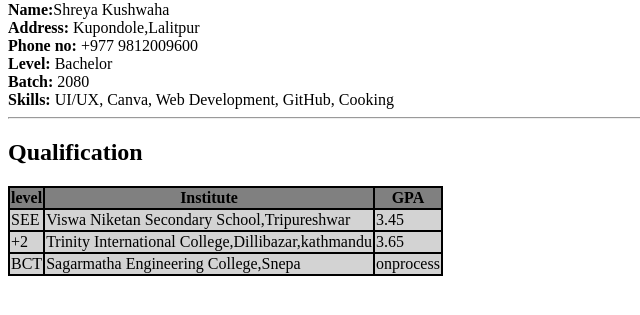
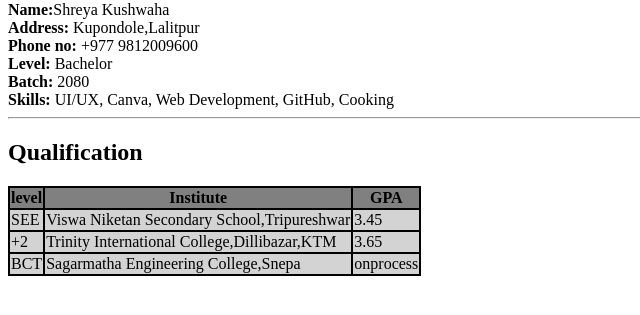
Before and after one commit to shreya-lgtm/web-development-class, a plain HTML site: page index.html in a window 1280 px wide. Shown: the part 79-394 px from the top of the page, without its empty margins (0-640 px from the left). Drawn offline with Linux system fonts and the light colour scheme.

Commit message:
feat: Update index.html

```diff
--- a/index.html
+++ b/index.html
@@ -24,7 +24,7 @@
             </tr>
             <tr bgcolor="lightgray">
                 <td>+2</td>
-                <td>Trinity International College,Dillibazar,kathmandu</td>
+                <td>Trinity International College,Dillibazar,KTM</td>
                 <td>3.65</td>
             </tr>
             <tr bgcolor="lightgray">
```
